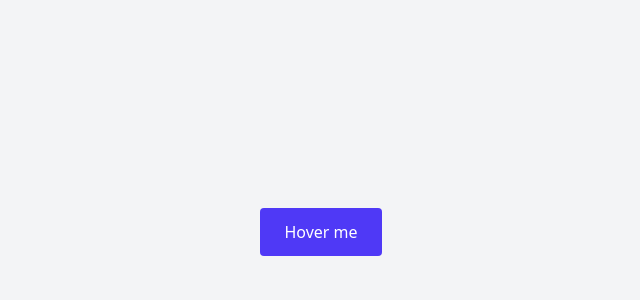
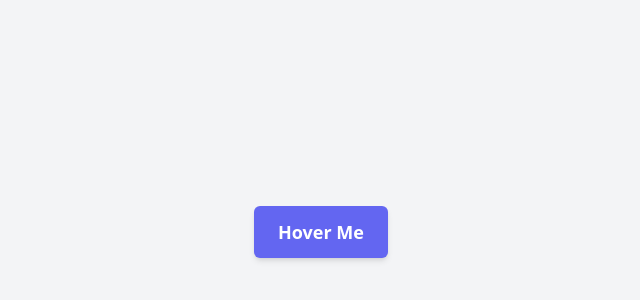
Before and after one commit to MOTANAFI/gsap, a React (Vite) app: page / in a window 1280 px wide. Shown: the part 168-468 px from the top of the page, without its empty margins (319-959 px from the left). Built offline with nearby package versions, Linux system fonts and the light colour scheme.

Commit message:
gsap hover button

```diff
--- a/src/App.tsx
+++ b/src/App.tsx
@@ -6,7 +6,9 @@
 // import GsapClickBox from "./components/GsapClickBox"
 // import GsapChallenge from "./components/GsapChallenge"
 
-import GsapTooltip from "./components/GsapTooltip"
+import HoverButton from "./components/HoverButton"
+
+// import GsapTooltip from "./components/GsapTooltip"
 
 // import DraggableSlider from "./components/DraggableSlider"
 
@@ -136,7 +138,8 @@ function App() {
   {/* < GsapCustomCursor /> */}
   {/* <GsapCarousel /> */}
   {/* < DraggableSlider /> */}
-  <GsapTooltip />
+  {/* <GsapTooltip /> */}
+  <HoverButton />
 
 
     </>
--- /dev/null
+++ b/src/components/HoverButton.tsx
@@ -0,0 +1,42 @@
+import gsap from "gsap";
+import { useRef } from "react";
+
+
+function HoverButton() {
+    const buttonRef = useRef<HTMLButtonElement | null>(null);
+    const handleEnter = () => {
+        gsap.to(buttonRef.current, {
+            scale:1.1,
+            boxShadow: "0px 8px 20px rgba(0,0,0,0.3)",
+            backgroundColor: "#4f46e5", // indigo-600
+            duration:0.3,
+            ease: "power2.out"
+
+        })
+    }
+    const handleLeave = () => {
+        gsap.to(buttonRef.current, {
+            scale:1,
+            boxShadow: "opx 4px 10px rgba(0,0,0,0.1)",
+            backgroundColor: "#6366f1", // back to default
+            duration:0.3,
+            ease: "power2.out"
+
+        })
+    }
+  return (
+    <div
+    className="min-h-screen flex items-center justify-center bg-gray-100"
+    >
+        <button
+        ref={buttonRef}
+        onMouseEnter={handleEnter}
+        onMouseLeave={handleLeave}
+        className="px-6 py-3 text-white rounded-md shadow-md text-lg font-semibold transition-all"
+        style={{backgroundColor: "#6366f1"}}
+        >Hover Me</button>
+    </div>
+  )
+}
+
+export default HoverButton
```
